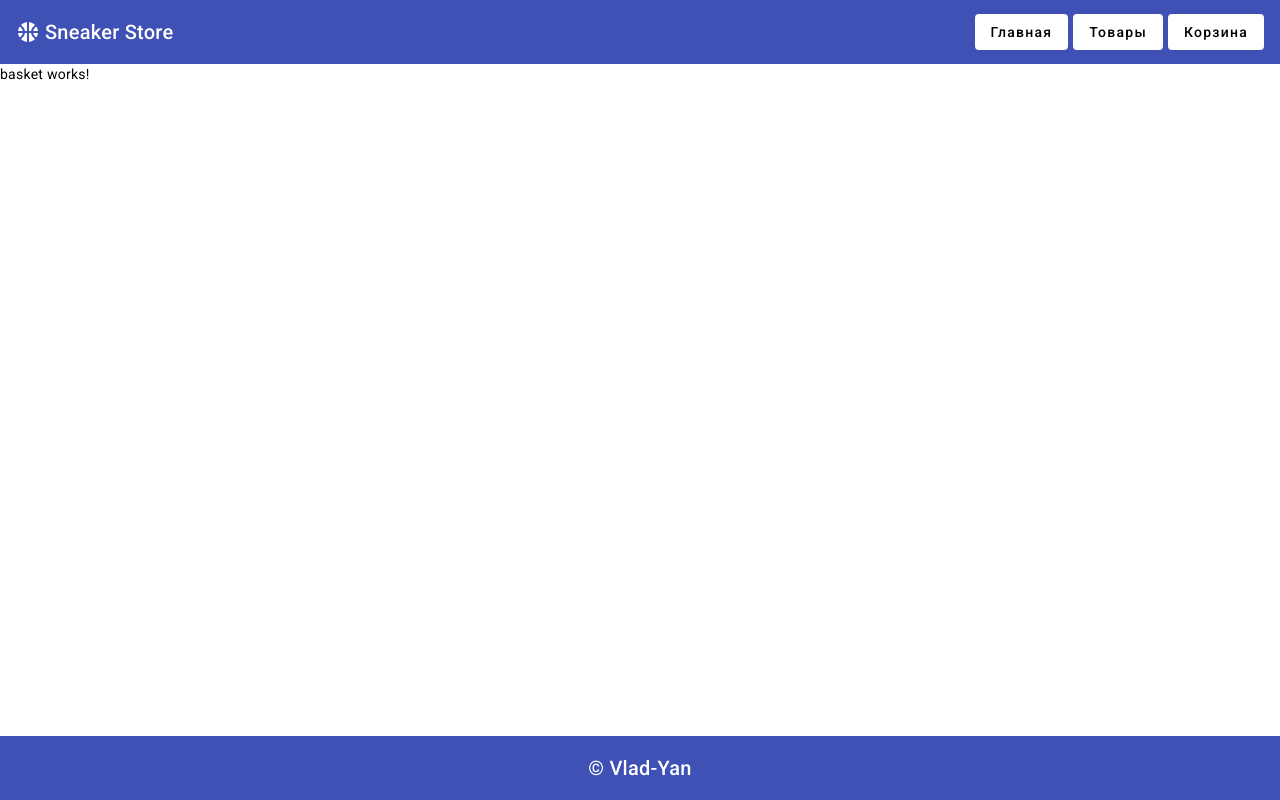
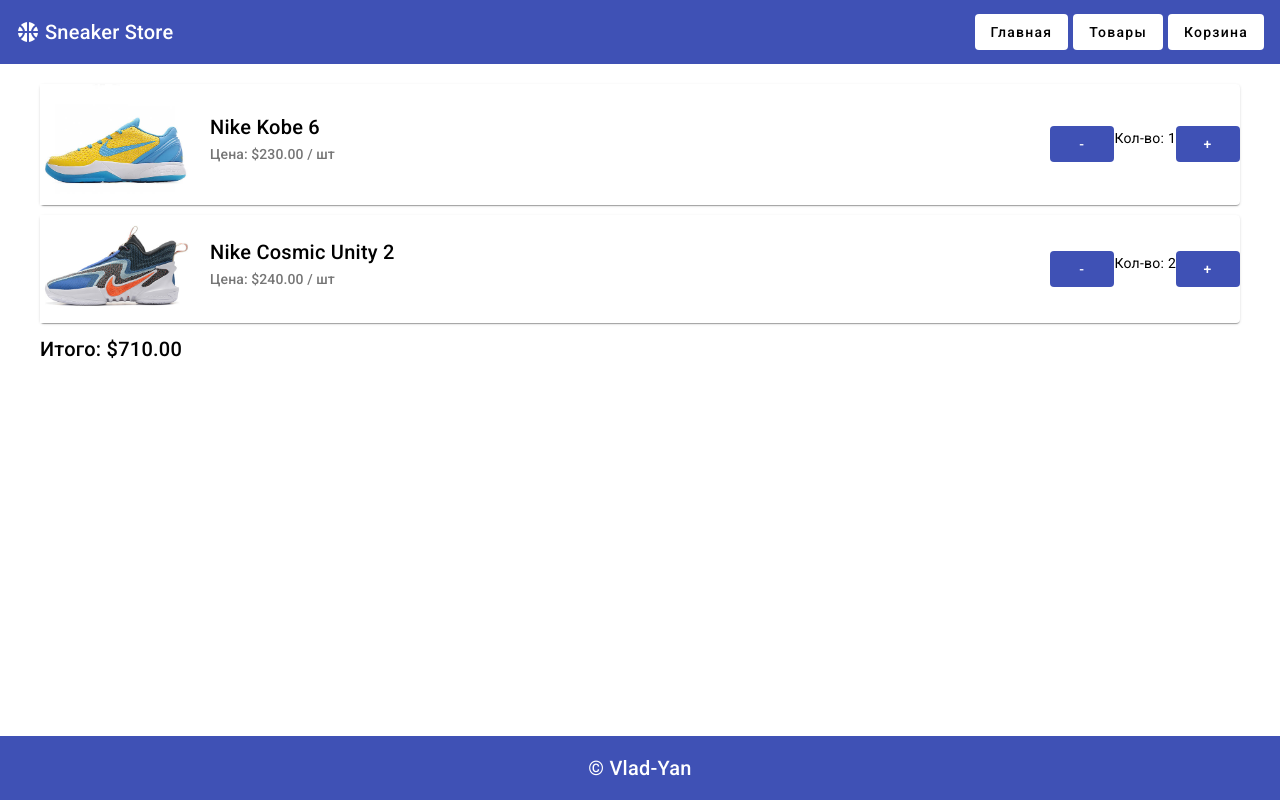
Before and after one commit to Vlad-Yan/AngularOnlineShop-App, an Angular app: page /basket in a window 1280 px wide. Built offline with nearby package versions, Linux system fonts and the light colour scheme; data requests are answered from the project's data file.

Commit message:
Добавил функционал - корзина

```diff
--- a/db.json
+++ b/db.json
@@ -65,5 +65,35 @@
         "material": "Текстиль, синтетические материал, пеноматериал, резина."
       }
     }
+  ],
+  "basket": [
+    {
+      "id": 3,
+      "title": "Nike Kobe 6",
+      "price": 230,
+      "image": "assets/images/Nike_Kobe_6.jpeg",
+      "characterizations": {
+        "brand": "Nike",
+        "gender": "Мужчины",
+        "height": "Низкие",
+        "style": "Баскетбол",
+        "material": "Текстиль, синтетические материал, пеноматериал, резина."
+      },
+      "quantity": 1
+    },
+    {
+      "id": 5,
+      "title": "Nike Cosmic Unity 2",
+      "price": 240,
+      "image": "assets/images/Nike_Cosmic_Unity_2.jpeg",
+      "characterizations": {
+        "brand": "Nike",
+        "gender": "Мужчины",
+        "height": "Средние",
+        "style": "Баскетбол",
+        "material": "Текстиль, синтетические материал, пеноматериал, резина."
+      },
+      "quantity": 2
+    }
   ]
 }
--- a/src/app/components/basket/basket.component.html
+++ b/src/app/components/basket/basket.component.html
@@ -1 +1,29 @@
-<p>basket works!</p>
+<div class="container">
+<mat-card class="indentation-card" *ngFor="let item of basket">
+  <div style="display: flex; align-items: center; justify-content: space-between;">
+    <div style="display: flex; align-items: center; gap: 20px;">
+      <img class="image" mat-card-image src="{{ item.image }}"/>
+      <div>
+        <mat-card-title>{{ item.title }}</mat-card-title>
+        <mat-card-subtitle>
+          <p>Цена: {{ item.price | currency }} / шт</p>
+        </mat-card-subtitle>
+      </div>
+    </div>
+    <div style="display: flex; align-items: center;">
+      <button class="button" mat-flat-button color="primary" (click)="minusItemFromBasket(item)">-</button>
+      <p>Кол-во: {{item.quantity}}</p>
+      <button class="button" mat-flat-button color="primary" (click)="plusItemFromBasket(item)">+</button>
+    </div>
+  </div>
+</mat-card>
+<div *ngIf="sum!=0; else empty" >
+  <h2>Итого: {{ sum | currency }}</h2>
+</div>
+<ng-template #empty style="margin: 200px auto;">
+  <div style="text-align: center;">
+    <h2>В вашей корзине пусто</h2>
+    <img class="image" mat-card-image src="https://static.insales-cdn.com/assets/1/3047/1813479/1652615264/empty.png" alt="box"/>
+  </div>
+</ng-template>
+</div>
--- a/src/app/components/basket/basket.component.scss
+++ b/src/app/components/basket/basket.component.scss
@@ -0,0 +1,16 @@
+.container {
+  margin: 0 auto;
+  padding: 20px;
+  padding-bottom: 84px;
+  max-width: 1200px;
+
+  .indentation-card {
+    margin-bottom: 10px;
+  }
+
+}
+
+.image {
+  width: 150px;
+  height: auto;
+}
--- a/src/app/components/basket/basket.component.ts
+++ b/src/app/components/basket/basket.component.ts
@@ -1,10 +1,51 @@
-import { Component } from '@angular/core';
+import { ProductsService } from './../../services/products.service';
+import { Subscription } from 'rxjs';
+import { IProducts } from './../../models/products';
+import { Component, OnInit } from '@angular/core';
 
 @Component({
   selector: 'app-basket',
   templateUrl: './basket.component.html',
   styleUrls: ['./basket.component.scss']
 })
-export class BasketComponent {
+export class BasketComponent implements OnInit {
+  constructor(private ProductsService: ProductsService) { }
 
+  basket: IProducts[];
+  basketSubscription: Subscription;
+  sum: number = 0;
+  ngOnInit(): void {
+    this.basketSubscription = this.ProductsService.getProductFromBasket().subscribe((data) => {
+      this.basket = data;
+      data.forEach(element => {
+        this.sum += element.quantity * element.price;
+      });
+    });
+
+  }
+
+  ngOnDestroy() {
+    if (this.basketSubscription) this.basketSubscription.unsubscribe();
+  }
+
+  minusItemFromBasket(item: IProducts) {
+    if (item.quantity === 1) {
+      this.ProductsService.deleteProductFromBasket(item.id).subscribe(() => {
+        let idx = this.basket.findIndex((data) => data.id === item.id);
+        this.basket.splice(idx, 1);
+      });
+    } else {
+      item.quantity -= 1;
+      this.ProductsService.updateProductToBasket(item).subscribe((data) => {
+      });
+    }
+    this.sum -= item.price;
+  }
+
+  plusItemFromBasket(item: IProducts) {
+    item.quantity += 1;
+    this.sum += item.price;
+    this.ProductsService.updateProductToBasket(item).subscribe((data) => {
+    });
+  }
 }
--- a/src/app/components/product-details/product-details.component.scss
+++ b/src/app/components/product-details/product-details.component.scss
@@ -1,7 +1,6 @@
 .container {
   margin: 20px;
   padding-bottom: 84px;
-
 
   display: flex;
   flex-wrap: wrap;
--- a/src/app/components/products/products.component.html
+++ b/src/app/components/products/products.component.html
@@ -13,7 +13,7 @@
       <p>Price: {{ product.price | currency }}</p>
     </mat-card-content>
     <mat-card-actions>
-      <button class="button" mat-flat-button color="primary">В Корзину</button>
+      <button class="button" mat-flat-button color="primary" (click)="addToBasket(product)" type="button">В Корзину</button>
       <button class="button" mat-flat-button color="primary" [routerLink]="['/product', product.id]">Подробнее</button>
       <button class="button" mat-flat-button color="primary" mat-button [matMenuTriggerFor]="menu">Изменить</button>
       <mat-menu #menu="matMenu">
--- a/src/app/components/products/products.component.ts
+++ b/src/app/components/products/products.component.ts
@@ -11,19 +11,51 @@
   styleUrls: ['./products.component.scss']
 })
 export class ProductsComponent implements OnInit {
+  constructor(private ProductsService: ProductsService, public dialog: MatDialog) { }
+
   products: IProducts[];
-  productsSubcription: Subscription;
+  productsSubscription: Subscription;
+
+  basket: IProducts[];
+  basketSubscription: Subscription;
 
   canEdit: boolean = false;
   canView: boolean = false;
 
-  constructor(private ProductsService: ProductsService, public dialog: MatDialog) { }
-
   ngOnInit(): void {
     this.canEdit = true;
-    this.productsSubcription = this.ProductsService.getProducts().subscribe((data) => {
+
+    this.productsSubscription = this.ProductsService.getProducts().subscribe((data) => {
       this.products = data;
-      })
+    });
+
+    this.basketSubscription = this.ProductsService.getProductFromBasket().subscribe((data) => {
+      this.basket = data;
+    });
+  }
+
+  addToBasket(product: IProducts) {
+    product.quantity ??= 1;
+    let findItem;
+
+    if (this.basket.length > 0) {
+      findItem = this.basket.find((item)  => item.id === product.id);
+      if (findItem) this.updateToBasket(product);
+      else this.postToBasket(product);
+    } else {
+      this.postToBasket(product)
+    }
+  }
+
+  postToBasket(product: IProducts) {
+    this.ProductsService.postProductToBasket(product).subscribe((data) =>
+      this.basket.push(data)
+    );
+  }
+
+  updateToBasket(product: IProducts) {
+    product.quantity += 1;
+    this.ProductsService.updateProductToBasket(product).subscribe((data) => { })
   }
 
   deleteItem(id: number) {
@@ -69,6 +101,7 @@
   }
 
   ngOnDestroy() {
-    if (this.productsSubcription) this.productsSubcription.unsubscribe();
+    if (this.productsSubscription) this.productsSubscription.unsubscribe();
+    if (this.basketSubscription) this.basketSubscription.unsubscribe();
   }
 }
--- a/src/app/models/products.ts
+++ b/src/app/models/products.ts
@@ -3,7 +3,8 @@
   title: string,
   price: number,
   image: string,
-  characterizations: IProductsCharacterizations;
+  characterizations: IProductsCharacterizations,
+  quantity: number;
 }
 
 export interface IProductsCharacterizations {
--- a/src/app/services/products.service.ts
+++ b/src/app/services/products.service.ts
@@ -8,6 +8,7 @@
 export class ProductsService {
 
   url: string = "http://localhost:3000/products";
+  urlBasket: string = "http://localhost:3000/basket";
 
   constructor(private http: HttpClient) { }
 
@@ -30,4 +31,20 @@
   updateProduct(product: IProducts) {
     return this.http.put<IProducts>(`${this.url}/${product.id}`, product)
   }
+
+  postProductToBasket(product: IProducts) {
+    return this.http.post<IProducts>(this.urlBasket, product)
+  }
+
+  getProductFromBasket() {
+    return this.http.get<IProducts[]>(this.urlBasket);
+  }
+
+  updateProductToBasket(product: IProducts) {
+    return this.http.put<IProducts>(`${this.urlBasket}/${product.id}`, product)
+  }
+
+  deleteProductFromBasket(id: number) {
+    return this.http.delete<any>(`${this.urlBasket}/${id}`);
+  }
 }
```
